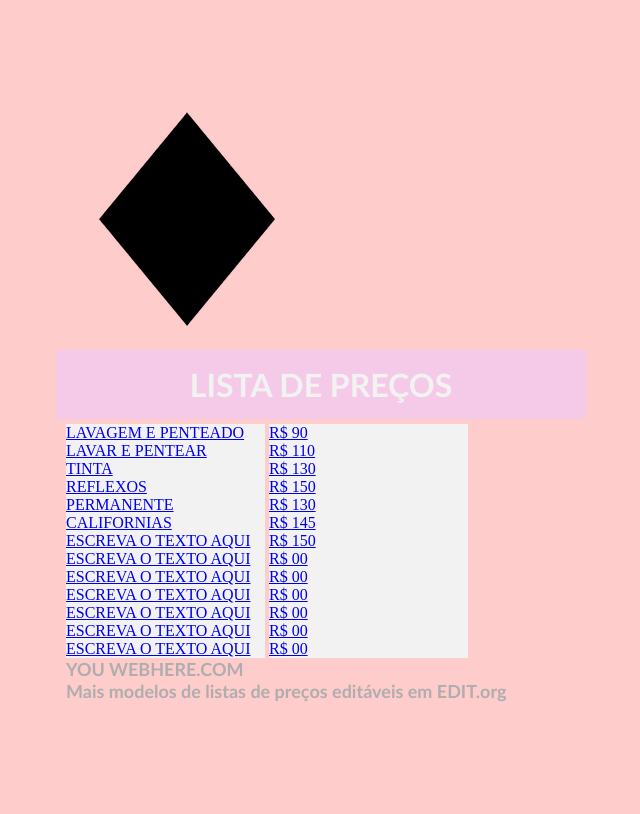
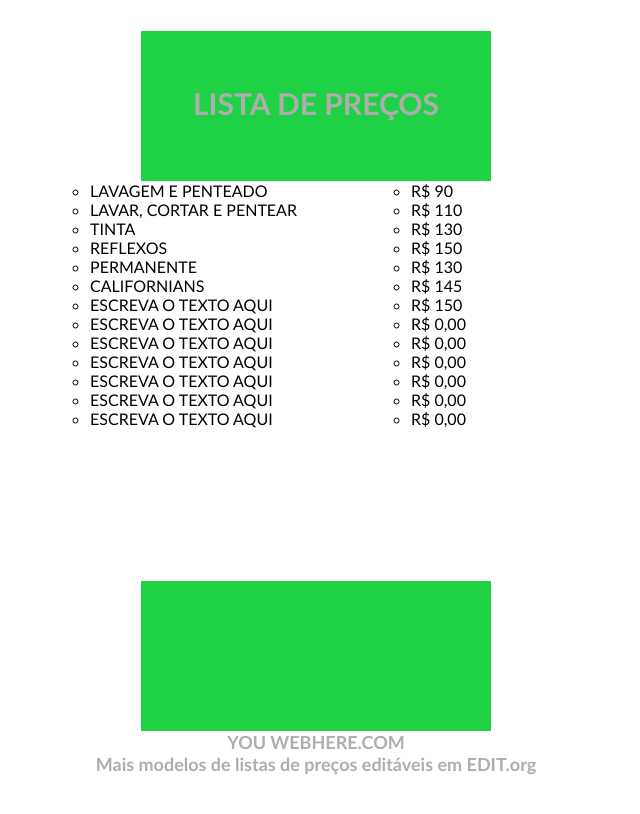
Before and after one commit to AgMaciel/HTML_CSS, a plain HTML site: page aula07 - Listas/atividade/index.html in a window 1280 px wide. Shown: the whole page, without its empty margins (324-964 px from the left). Drawn offline with Linux system fonts and the light colour scheme.

Commit message:
atualizando aula07
atualização da aula 7

```diff
--- a/aula07 - Listas/atividade/css/lista.css
+++ b/aula07 - Listas/atividade/css/lista.css
@@ -1,37 +1,57 @@
 *{
     margin: 0;
     padding: 0;
+
 }
+
 body {
-    width: 500px;
+    width: 700px;
+    height: 700px;
     margin: 80px auto;
     padding: 5px;
-    background-color: #ffcccc; /* Fundo rosa */
+    background-color: #1518d6 Fundo rosa;
 }
+
 header{
-    width: 500px;
-    margin: 0 auto;
-    padding: 5px;
-    background-color: #ffcccc; /* Fundo rosa */
+    width: 350px;
+    height: 700px;
+    margin: 0 auto; ;
+    background-color: #1ed145; /* Fundo rosa */
     display: flex;
     justify-content: center;
     align-items: center;
     flex-direction: column;
-    text-align: center;
     font-family: 'Trebuchet MS', 'Lucida Sans Unicode', 'Lucida Grande', 'Lucida Sans', Arial, sans-serif;
 }
-.losango{
-    width: 150px;
+div{
+    width: 490px;
+    height: 400px;
+    margin: 0 auto;
+    display: flex;
+    background-color: #ffffff;
+    justify-content: center;
+    list-style-type: none;
 
 }
-a{
-   justify-content: center;
-      width: 50px;
+
+#produto{
+
+    align-items: right;
+    background-color: #f0f32a;
+    list-style-type: none;
+
 }
-h1 {
+
+h1{
+    font-size: 2em;
+    color: #afadad; /* Vermelho */
+    font-family: 'Trebuchet MS', 'Lucida Sans Unicode', 'Lucida Grande', 'Lucida Sans', Arial, sans-serif;
+    font-size: 30px;
+    align-items: center;
     text-align: center;
-    font-size: 2em;
-    color: #f3f2f2; /* Vermelho */
+    margin: 0 auto;
+    padding: 0 auto;
+    margin-bottom: -90px;
 }
 h2 {
     font-size: 1.5em;
@@ -40,19 +60,17 @@ h2 {
     font-size: 18px;
     align-items: center;
 
+}
+body h2{
+    text-align: center;
+}
+
+main{
+    text-decoration: none;
+}
+
+tr{
+
+    align-items: center;
 
 }
-ul {
-    width: 199px;
-    list-style: none;
-    padding: nome;
-    background-color: #f3f2f2; /* Cinza */
-    display: inline-block;
-    text-decoration: none;
-}
-article {
-    width: 500px;
-    padding: 15px;
-    background-color: #f5cae8; /* Cinza */
-    display: inline-block;
-}
--- a/aula07 - Listas/atividade/index.html
+++ b/aula07 - Listas/atividade/index.html
@@ -8,49 +8,60 @@
     <title>Lista de Preços</title>
 </head>
 <body>
-  <a href="index.html"><img src="./img/losango.png" alt="logo" class="center"></a>
-    <header>
+    <container>
+ <h1>LISTA DE PREÇOS</h1>
+  <header>
 
+        <main>
+            <div id="produto">
+            <div>
+            <ul>
+                <ul>
+                    <li>LAVAGEM E PENTEADO</li>
+                    <li>LAVAR, CORTAR E PENTEAR</li>
+                    <li>TINTA</li>
+                    <li>REFLEXOS</li>
+                    <li>PERMANENTE</li>
+                    <li>CALIFORNIANS</li>
+                    <li>ESCREVA O TEXTO AQUI</li>
+                    <li>ESCREVA O TEXTO AQUI</li>
+                    <li>ESCREVA O TEXTO AQUI</li>
+                    <li>ESCREVA O TEXTO AQUI</li>
+                    <li>ESCREVA O TEXTO AQUI</li>
+                    <li>ESCREVA O TEXTO AQUI</li>
+                    <li>ESCREVA O TEXTO AQUI</li>
+                </ul>
+
+            </ul>
+            </div>
+            <div id="preco">
+            <ul>
+                    <ul>
+                        <li>R$ 90</li>
+                        <li>R$ 110</li>
+                        <li>R$ 130</li>
+                        <li>R$ 150</li>
+                        <li>R$ 130</li>
+                        <li>R$ 145</li>
+                        <li>R$ 150</li>
+                        <li>R$ 0,00</li>
+                        <li>R$ 0,00</li>
+                        <li>R$ 0,00</li>
+                        <li>R$ 0,00</li>
+                        <li>R$ 0,00</li>
+                        <li>R$ 0,00</li>
+                    </ul>
+            </ul>
+        </div>
+        </div>
         <article>
-        <h1>LISTA DE PREÇOS</h1>
     </header>
-    <main>
-        <nav>
-        <ul>
-            <LI><a href="#">LAVAGEM E PENTEADO</a></LI>
-            <LI><a href="#">LAVAR E PENTEAR</a></LI>
-            <LI><a href="#">TINTA</a></LI>
-            <LI><a href="#">REFLEXOS</a></LI>
-            <LI><a href="#">PERMANENTE</a></LI>
-            <LI><a href="#">CALIFORNIAS</a></LI>
-            <LI><a href="#">ESCREVA O TEXTO AQUI</a></LI>
-            <LI><a href="#">ESCREVA O TEXTO AQUI</a></LI>
-            <LI><a href="#">ESCREVA O TEXTO AQUI</a></LI>
-            <LI><a href="#">ESCREVA O TEXTO AQUI</a></LI>
-            <LI><a href="#">ESCREVA O TEXTO AQUI</a></LI>
-            <LI><a href="#">ESCREVA O TEXTO AQUI</a></LI>
-            <LI><a href="#">ESCREVA O TEXTO AQUI</a></LI>
-        </ul>
-        <ul>
-            <LI><a href="#">R$ 90</a></LI>
-            <LI><a href="#">R$ 110</a></LI>
-            <LI><a href="#">R$ 130</a></LI>
-            <LI><a href="#">R$ 150</a></LI>
-            <LI><a href="#">R$ 130</a></LI>
-            <LI><a href="#">R$ 145</a></LI>
-            <LI><a href="#">R$ 150</a></LI>
-            <LI><a href="#">R$ 00</a></LI>
-            <LI><a href="#">R$ 00</a></LI>
-            <LI><a href="#">R$ 00</a></LI>
-            <LI><a href="#">R$ 00</a></LI>
-            <LI><a href="#">R$ 00</a></LI>
-            <LI><a href="#">R$ 00</a></LI>
 
-        </ul>
-        </nav>
         <h2>YOU WEBHERE.COM</h2>
-        <H2>Mais modelos de listas de preços editáveis em EDIT.org</H2>
+        <h2>Mais modelos de listas de preços editáveis em EDIT.org</h2>
     </article>
     </main>
+</container>
 </body>
+
 </html>
```
